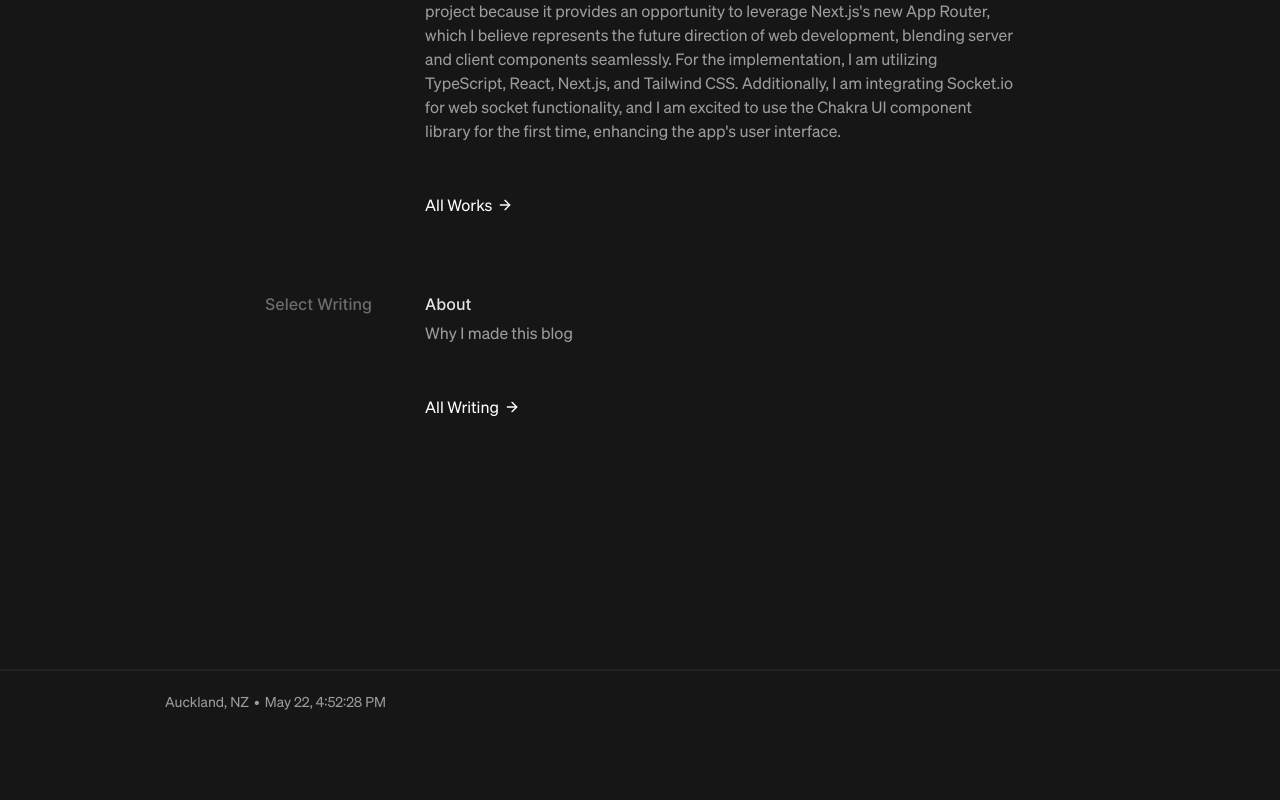
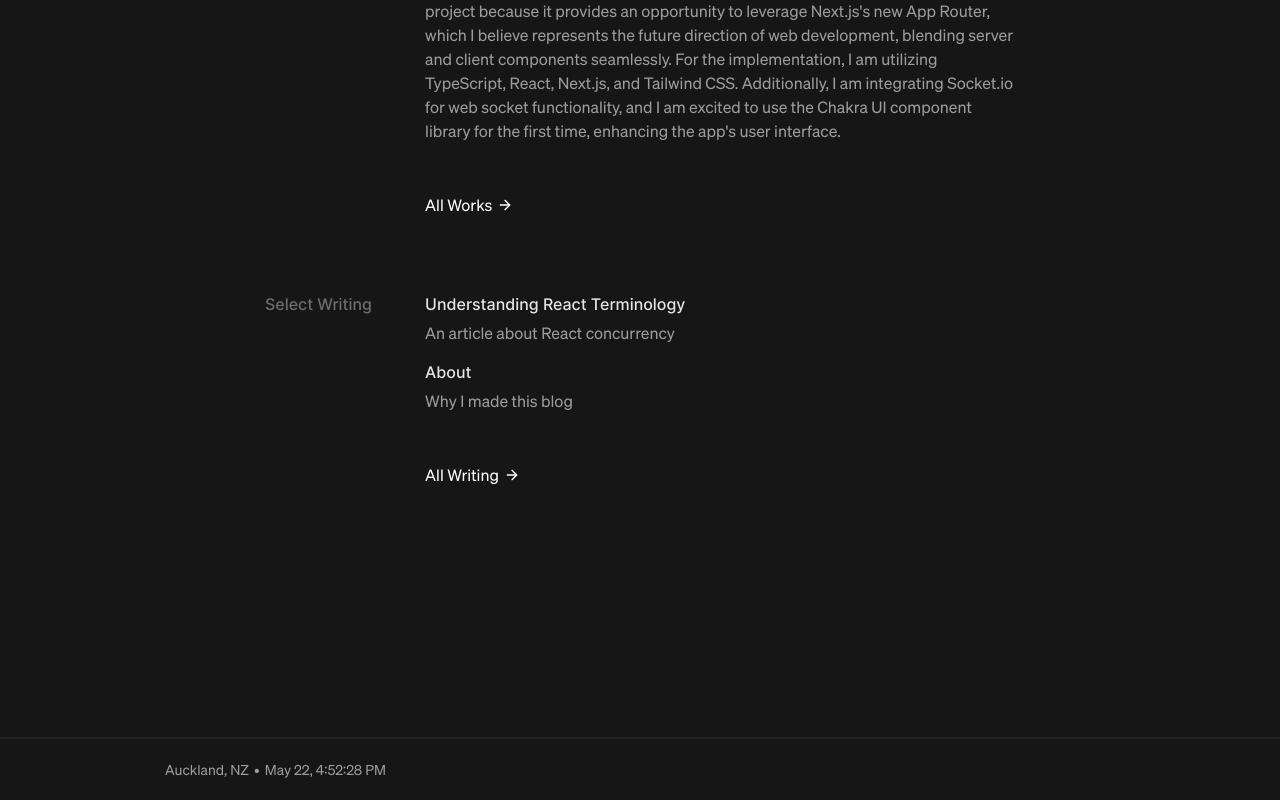
Before and after one commit to maxwellyoung/maxwellyoung, a Next.js app: page /about in a window 1280 px wide. Shown: the part 1904-2704 px from the top of the page. Before the commit the page ends 2636 px from the top, so only its background shows below. Built offline with nearby package versions, Linux system fonts and the light colour scheme.

Commit message:
selected writing update

```diff
--- a/src/app/not-found.tsx
+++ b/src/app/not-found.tsx
@@ -35,6 +35,7 @@ const Error: NextPage = () => (
 					so you might wanna check around my <Link href="/blog">blog</Link> if
 					you&apos;re looking for something of that sort.
 				</p>
+				<br />
 				<div className={styles.image}>
 					<Image
 						src="/photos/crying.jpg"
--- a/src/components/About/data.ts
+++ b/src/components/About/data.ts
@@ -49,6 +49,11 @@ export const work: Content[] = [
 
 export const writing: Content[] = [
 	{
+		title: 'Understanding React Terminology',
+		content: 'An article about React concurrency',
+		href: '/writing/concurrency',
+	},
+	{
 		title: 'About',
 		content: 'Why I made this blog',
 		href: '/writing/about',
```
